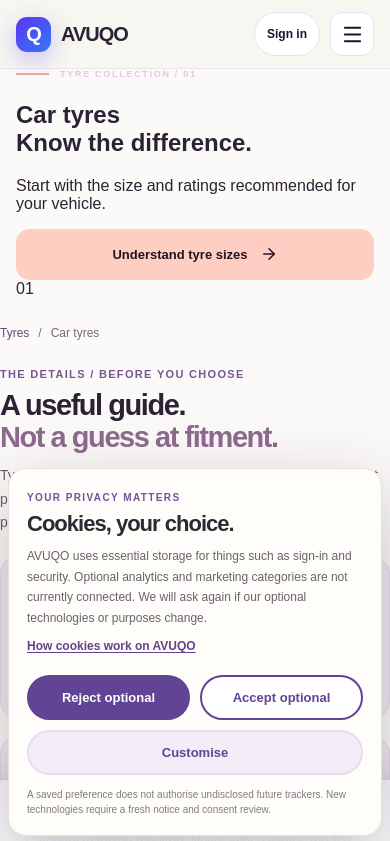
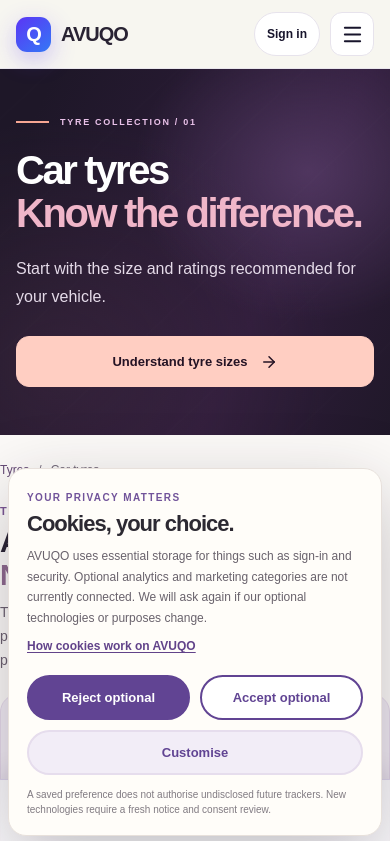
Before and after one commit to crkian/AVUQO, a Next.js app: page /tyres/categories/car in a window 390 px wide. Shown: the top 841 px of the page. Built offline with nearby package versions, Linux system fonts and the light colour scheme; no server answers; the database is empty.

Commit message:
Finish premium tyre product and category responsive design details

```diff
--- a/app/tyres/tyres.module.css
+++ b/app/tyres/tyres.module.css
@@ -172,3 +172,15 @@
 }
 @media(max-width:370px){.collectionGrid,.featuredBrands{grid-template-columns:1fr}.collectionCard{min-height:0}}
 @media(prefers-reduced-motion:reduce){.collectionCard{transition:none}.collectionCard:hover{transform:none}}
+
+
+/* Category guide covers share the showroom's evidence-first visual identity. */
+.categoryHero{position:relative;background:#291b34;color:#fff;overflow:hidden;isolation:isolate}
+.categoryHeroInner{display:grid;grid-template-columns:minmax(0,1.3fr) minmax(210px,.7fr);gap:45px;align-items:center;padding-top:65px;padding-bottom:70px}
+.categoryHeroInner h1{font-size:clamp(44px,5.6vw,77px);line-height:1.08;letter-spacing:-.06em;margin:16px 0 20px}
+.categoryHeroInner h1 span{color:#f0b6c9}
+.categoryHeroInner p:not(.studioEyebrow){color:#e5dbe9;line-height:1.75;max-width:530px;font-size:16px;margin-bottom:25px}
+.categoryHalo{display:grid;place-items:center;aspect-ratio:1;border:28px solid #22182c;border-radius:50%;box-shadow:inset 0 0 0 18px #715d7a,0 0 0 2px #bca6c64d,0 0 0 24px #9f7da324;transform:rotate(-18deg);max-width:300px;margin:auto;width:100%;background:radial-gradient(circle,#624d74 0%,#2b1d37 75%)}
+.categoryHalo span{font-weight:900;font-size:clamp(64px,10vw,130px);color:#f3b6d0;letter-spacing:-.09em}
+@media(max-width:800px){.categoryHeroInner{grid-template-columns:1fr;padding-top:48px;padding-bottom:48px}.categoryHalo{display:none}}
+@media(max-width:600px){.categoryHeroInner h1{font-size:clamp(40px,9.5vw,55px)}}
```
